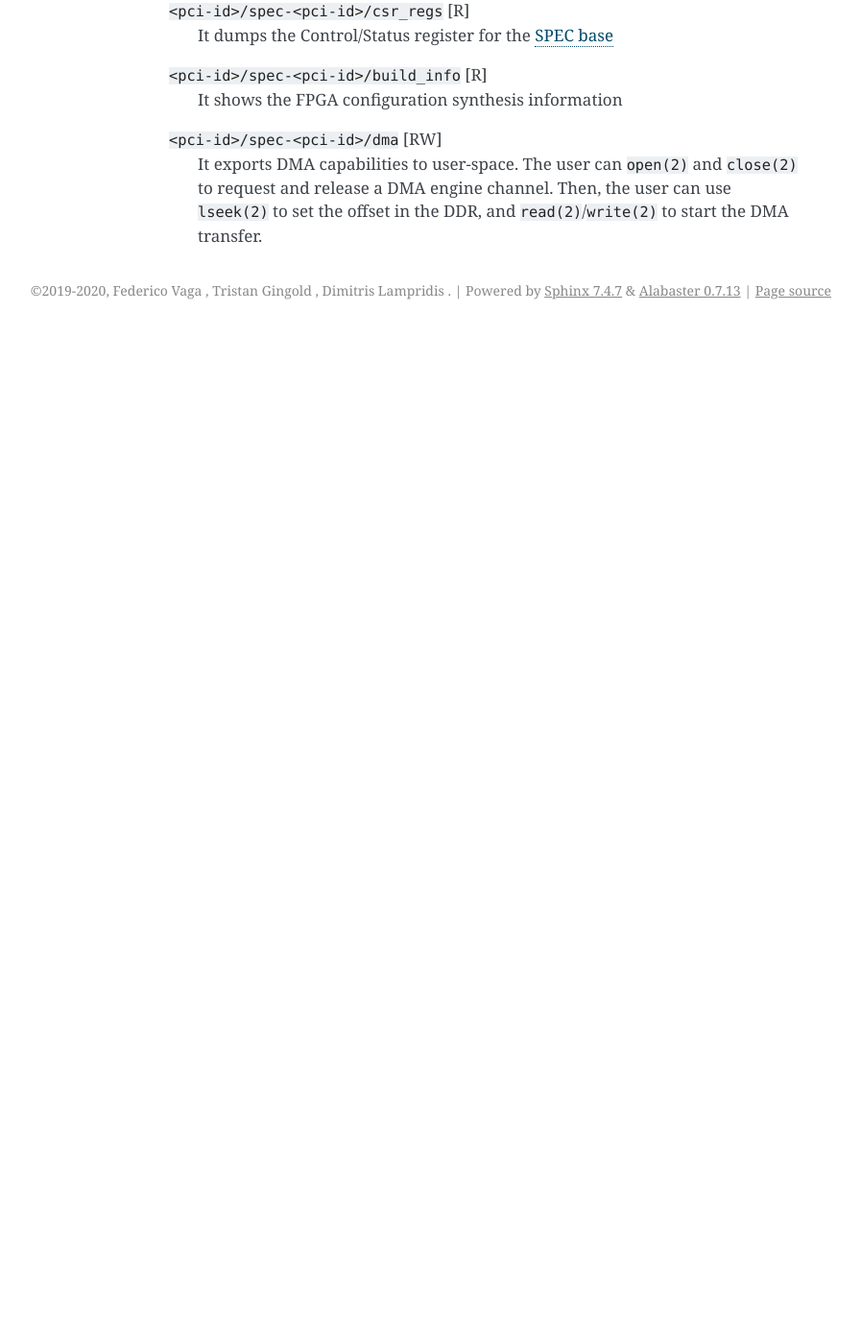
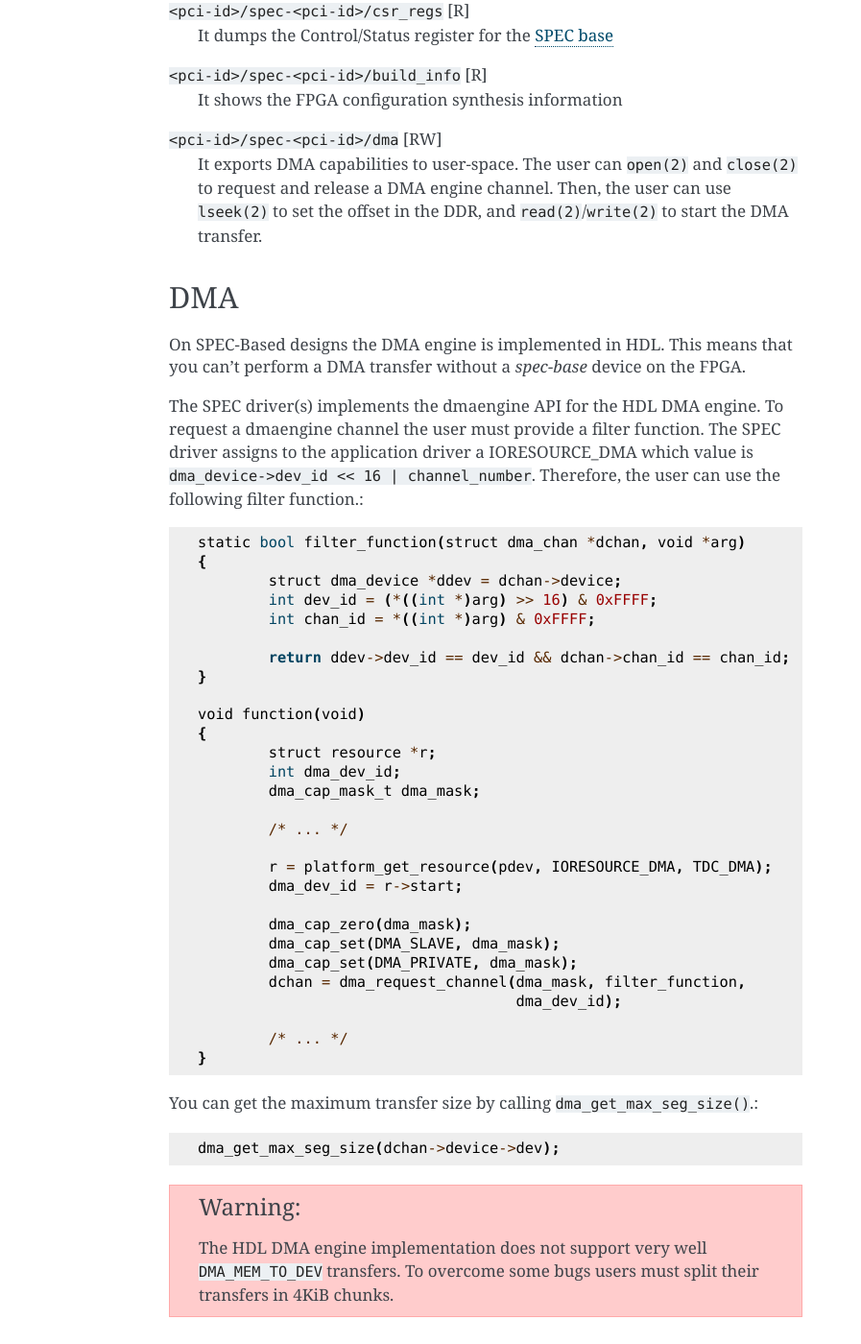
Before and after one commit to vascoguita/spec, a Sphinx documentation site: the page built from doc/sw-driver.rst, in a window 1280 px wide and 1400 px high, scrolled down 4056 px. Shown: the whole window at 96% size, without its empty margins (244-1141 px from the left). Built offline with Sphinx 7.4.7, drawn with Linux system fonts in a browser that asks for light colours; before the commit the page ends 4398 px from its top, so only the background shows below that.

Commit message:
doc: add DMA chapter
Signed-off-by: Federico Vaga <federico.vaga@cern.ch>

```diff
--- a/doc/sw-driver.rst
+++ b/doc/sw-driver.rst
@@ -237,3 +237,56 @@ attributes.  Here we focus only on those.
   and ``close(2)`` to request and release a DMA engine channel. Then,
   the user can use ``lseek(2)`` to set the offset in the DDR, and
   ``read(2)``/``write(2)`` to start the DMA transfer.
+
+DMA
+---
+
+On SPEC-Based designs the DMA engine is implemented in HDL. This means
+that you can't perform a DMA transfer without a *spec-base* device
+on the FPGA.
+
+The SPEC driver(s) implements the dmaengine API for the HDL DMA
+engine. To request a dmaengine channel the user must provide a filter
+function. The SPEC driver assigns to the application driver a
+IORESOURCE_DMA which value is ``dma_device->dev_id << 16 |
+channel_number``. Therefore, the user can use the following filter
+function.::
+
+  static bool filter_function(struct dma_chan *dchan, void *arg)
+  {
+          struct dma_device *ddev = dchan->device;
+          int dev_id = (*((int *)arg) >> 16) & 0xFFFF;
+          int chan_id = *((int *)arg) & 0xFFFF;
+
+          return ddev->dev_id == dev_id && dchan->chan_id == chan_id;
+  }
+
+  void function(void)
+  {
+          struct resource *r;
+          int dma_dev_id;
+          dma_cap_mask_t dma_mask;
+
+          /* ... */
+
+          r = platform_get_resource(pdev, IORESOURCE_DMA, TDC_DMA);
+          dma_dev_id = r->start;
+
+          dma_cap_zero(dma_mask);
+          dma_cap_set(DMA_SLAVE, dma_mask);
+          dma_cap_set(DMA_PRIVATE, dma_mask);
+          dchan = dma_request_channel(dma_mask, filter_function,
+	                              dma_dev_id);
+
+          /* ... */
+  }
+
+You can get the maximum transfer size by calling ``dma_get_max_seg_size()``.::
+
+  dma_get_max_seg_size(dchan->device->dev);
+
+.. warning::
+
+   The HDL DMA engine implementation does not support very well
+   ``DMA_MEM_TO_DEV`` transfers. To overcome some bugs users must
+   split their transfers in 4KiB chunks.
```
